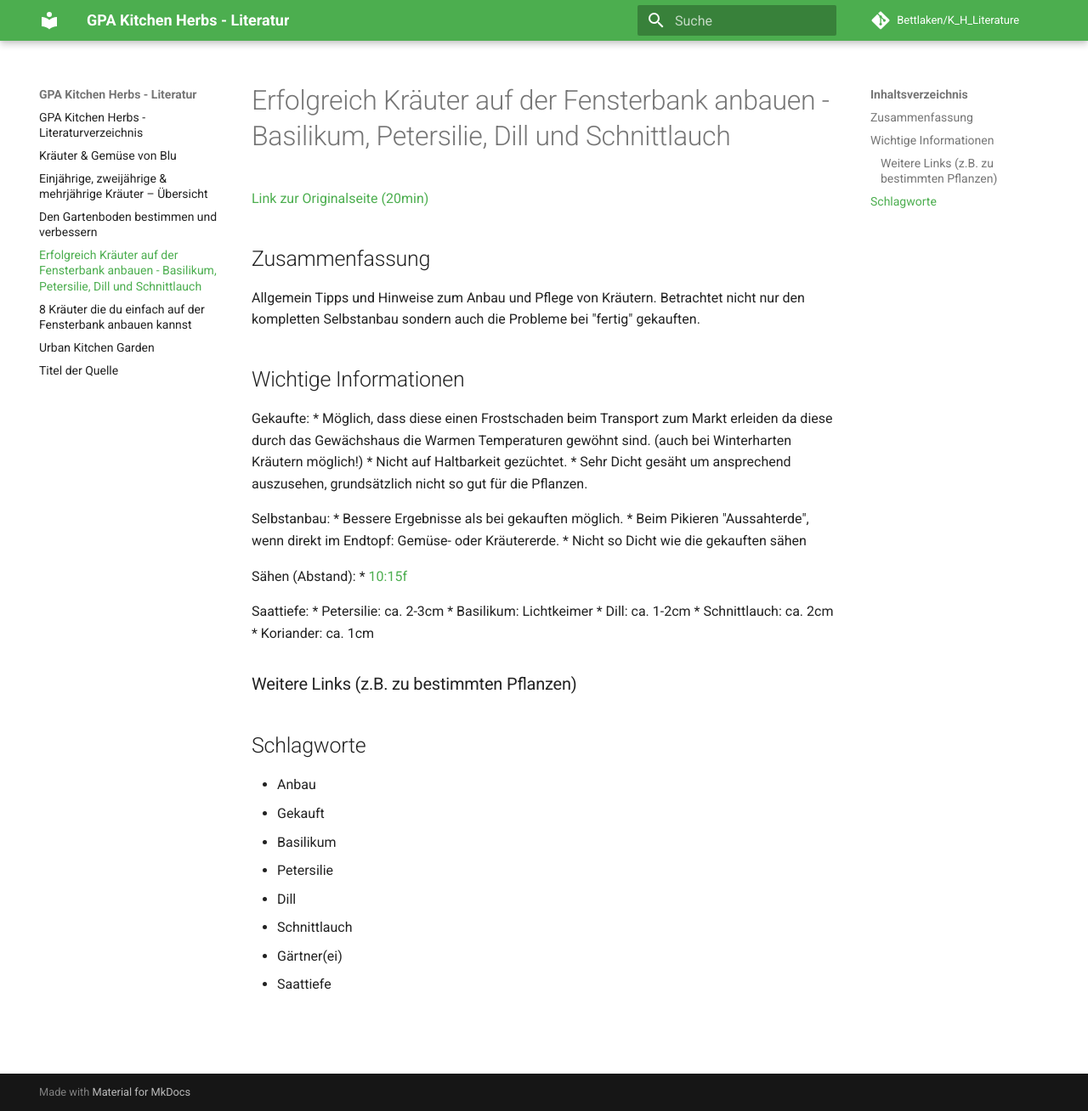
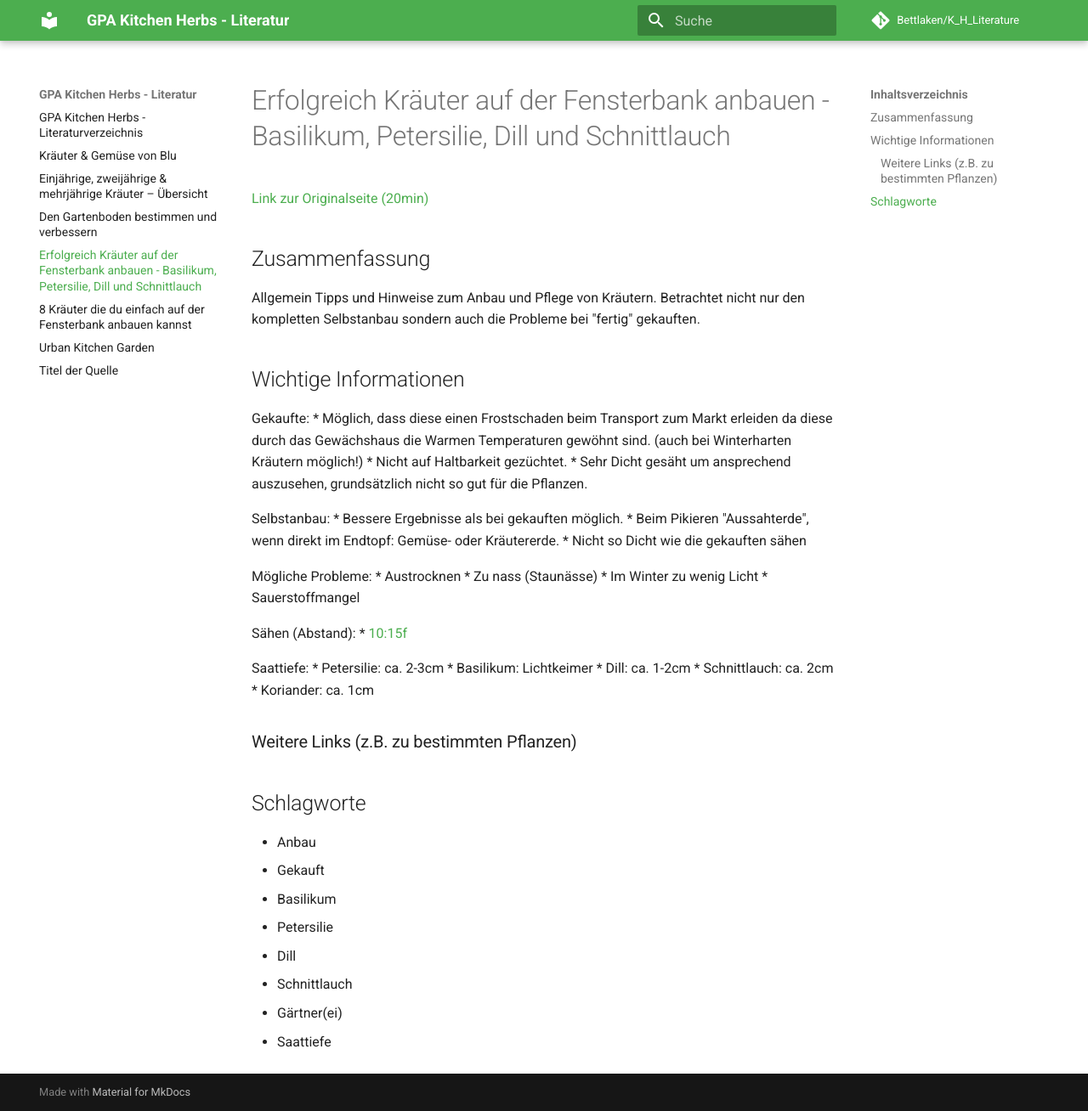
Before and after one commit to GP-Digital-Kitchen-Herbs/documentation, an MkDocs documentation site: the page built from docs/SelfBio-Anbau.md, in a window 1280 px wide and 1308 px high. Shown: the whole window at 85% size. Built offline with MkDocs 1.6.1 and Material for MkDocs 9.7.7, drawn with Linux system fonts in a browser that asks for light colours; comment, search, counter and statistics services are not loaded.

Commit message:
minor fixes

```diff
--- a/docs/SelfBio-Anbau.md
+++ b/docs/SelfBio-Anbau.md
@@ -25,6 +25,12 @@ Selbstanbau:
 * Beim Pikieren "Aussahterde", wenn direkt im Endtopf: Gemüse- oder Kräutererde.
 * Nicht so Dicht wie die gekauften sähen
 
+Mögliche Probleme:
+* Austrocknen
+* Zu nass (Staunässe)
+* Im Winter zu wenig Licht
+* Sauerstoffmangel
+
 Sähen (Abstand):
 * [10:15f](https://youtu.be/VHbx6nb3lRU?t=617)
 
```
